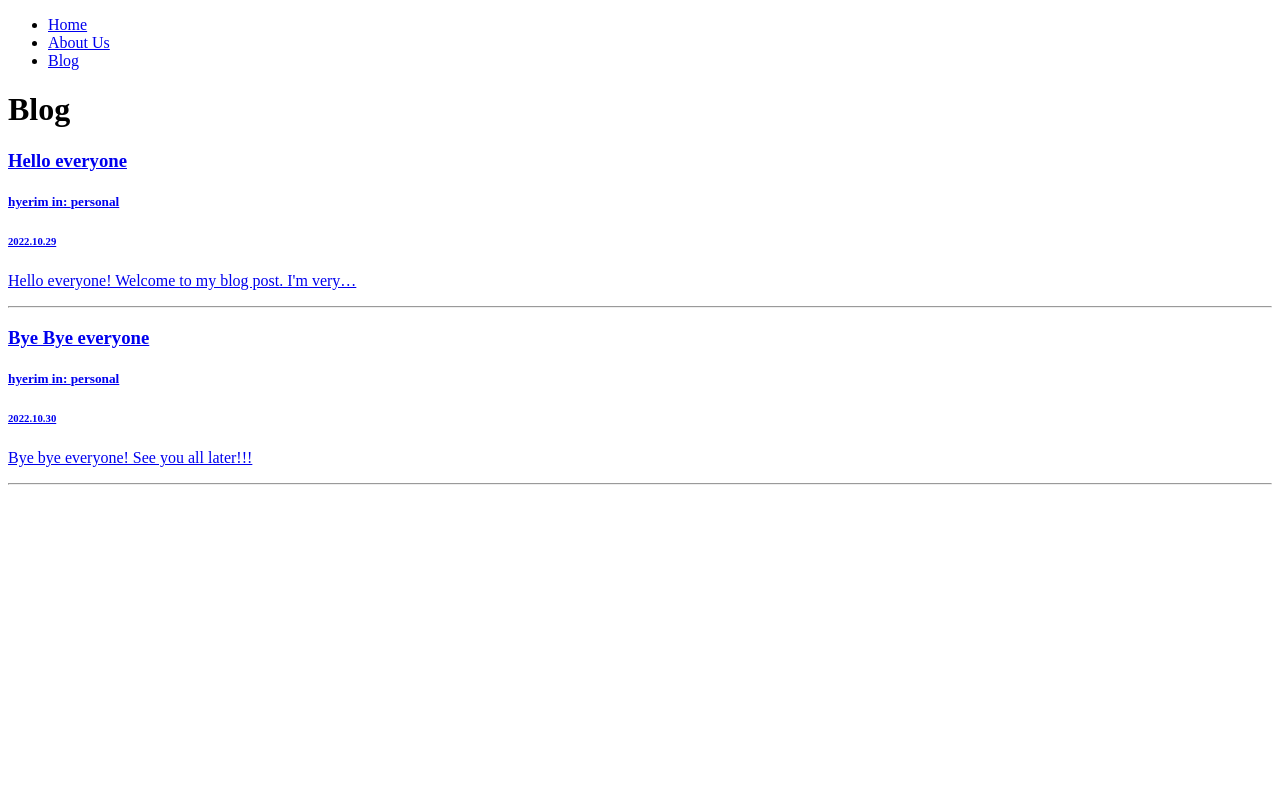
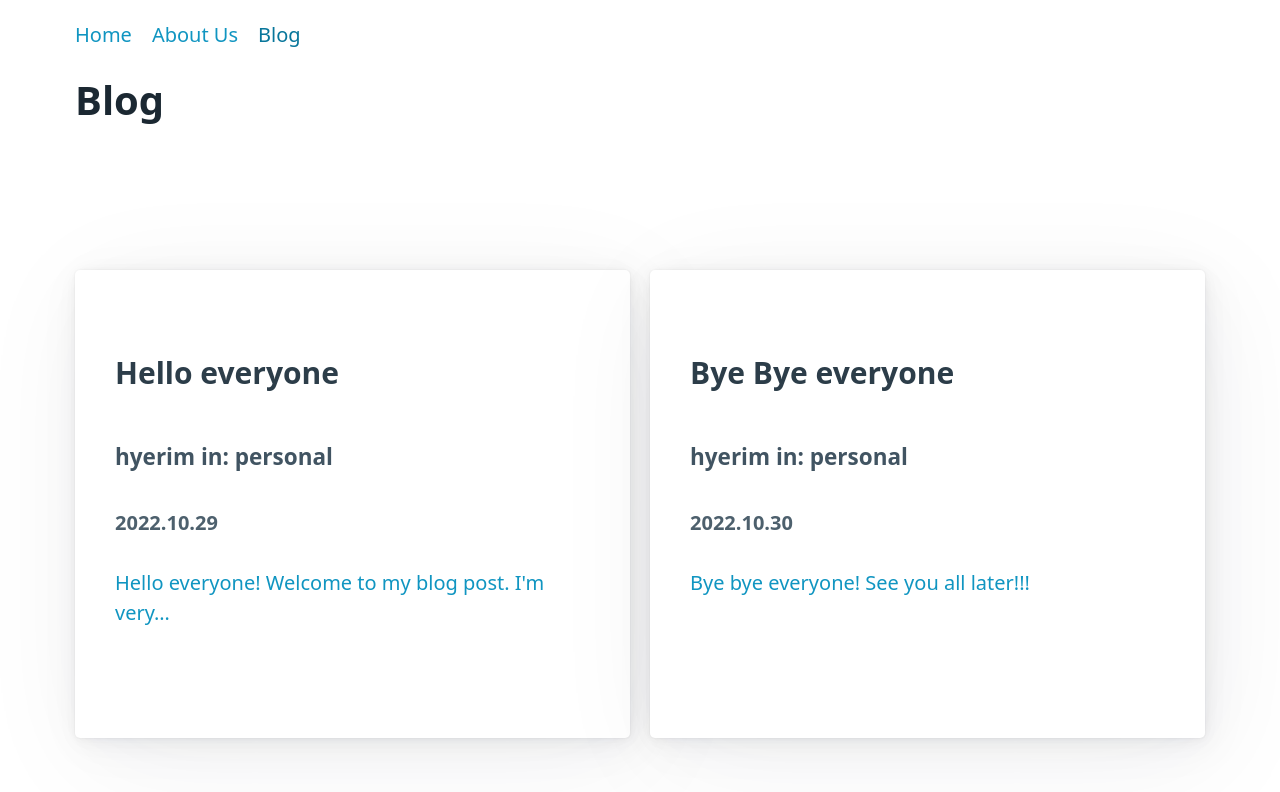
Before and after one commit to hyerimhan/Gatsby, a Gatsby site: page /blog in a window 1280 px wide. Built offline with nearby package versions, Linux system fonts and the light colour scheme; Gatsby itself is replaced by a stand-in of ours.

Commit message:
Feat: PicoCSS

```diff
--- /dev/null
+++ b/gatsby-browser.ts
@@ -0,0 +1 @@
+import "./src/styles.css"
--- a/src/components/Layout.tsx
+++ b/src/components/Layout.tsx
@@ -8,7 +8,7 @@ interface ILayout {
 
 const Layout = ({ children, title }: ILayout) => {
   return (
-    <div>
+    <div className='container'>
       <nav>
         <ul>
           <li>
--- a/src/pages/blog/index.tsx
+++ b/src/pages/blog/index.tsx
@@ -6,7 +6,7 @@ import { PageProps, graphql, Link } from 'gatsby'
 const Blog = ({ data }: PageProps<Queries.BlogPostsQuery>) => {
   return (
     <Layout title='Blog'>
-      <section>
+      <section className='grid'>
         {data.allMdx.nodes.map((file, index) => (
           <article key={index}>
             <Link to={`/blog/${file.frontmatter?.slug}`}>
@@ -17,7 +17,6 @@ const Blog = ({ data }: PageProps<Queries.BlogPostsQuery>) => {
               <h6>{file.frontmatter?.date}</h6>
               <p>{file.excerpt}</p>
             </Link>
-            <hr />
           </article>
         ))}
       </section>
--- a/src/pages/index.tsx
+++ b/src/pages/index.tsx
@@ -7,6 +7,7 @@ import { PageProps, graphql, Link } from 'gatsby'
 const IndexPage = ({ data }: PageProps<Queries.StickersQuery>) => {
   return (
     <Layout title='Welcome to DevStickers 🖐🏻'>
+      <div className='grid'>
         {data.allContentfulStickerPack.nodes.map((sticker, index) => (
           <article key={index}>
             <GatsbyImage
@@ -19,6 +20,7 @@ const IndexPage = ({ data }: PageProps<Queries.StickersQuery>) => {
             </Link>
           </article>
         ))}
+      </div>
     </Layout>
   )
 }
--- /dev/null
+++ b/src/styles.css
@@ -0,0 +1 @@
+@import url('https://cdn.jsdelivr.net/npm/@picocss/pico@1/css/pico.min.css');
```
Lines whose indentation alone changed are shown as unchanged.
